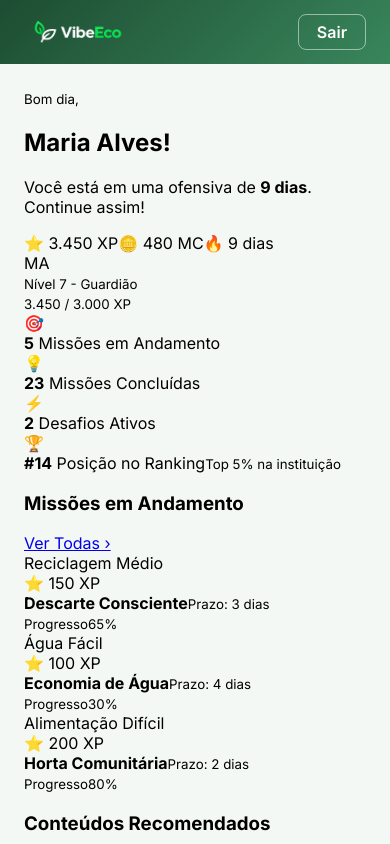
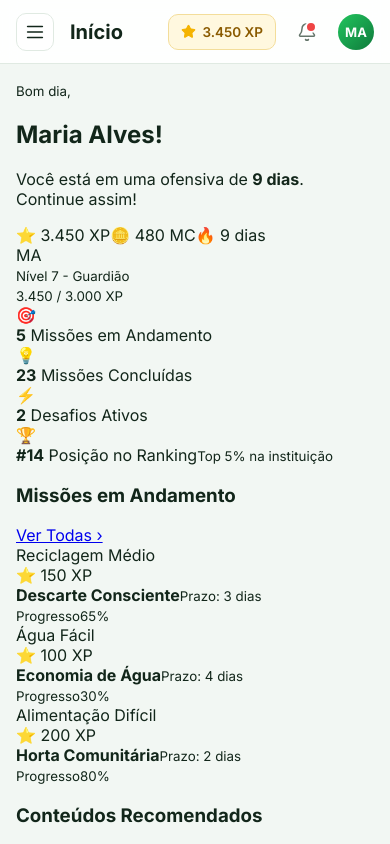
Before and after one commit to pedsousa06-ai/VibeEco-Front-End-Users, a Vue app in the folder VibeEco-FrontEnd-Users/: page / in a window 390 px wide. Both pictures are taken after typing "name@example.com", "Sample123" into the empty fields and a click on the button "Entrar na plataforma". Shown: the top 844 px of the page. Built offline with nearby package versions, Linux system fonts and the light colour scheme.

Commit message:
feat: cria layout com menu lateral, barra do topo e menu responsivo

```diff
--- a/VibeEco-FrontEnd-Users/src/layouts/AppLayout.vue
+++ b/VibeEco-FrontEnd-Users/src/layouts/AppLayout.vue
@@ -1,10 +1,36 @@
 <script setup>
-// LAYOUT PROVISÓRIO da área logada: só uma barra com a logo e o botão Sair, para o fluxo
-// funcionar de ponta a ponta. Será substituído pelo layout do Figma.
-import { useRouter } from 'vue-router'
+import { computed, onBeforeUnmount, onMounted, ref, watch } from 'vue'
+import { useRoute, useRouter } from 'vue-router'
+import Icone from '@/components/Icone.vue'
 import { sair } from '@/services/auth'
+import { usuario } from '@/services/usuario'
 
+const route = useRoute()
 const router = useRouter()
+
+const menu = [
+  { nome: 'Início', to: '/inicio', icone: 'inicio' },
+  { nome: 'Missões', to: '/missoes', icone: 'alvo' },
+  { nome: 'Conteúdos', to: '/conteudos', icone: 'livro' },
+  { nome: 'Feed da Comunidade', to: '/feed', icone: 'usuarios' },
+  { nome: 'Ranking', to: '/ranking', icone: 'trofeu' },
+  { nome: 'Desafios', to: '/desafios', icone: 'raio' },
+  { nome: 'Recompensas', to: '/recompensas', icone: 'presente' },
+  { nome: 'Notificações', to: '/notificacoes', icone: 'sino', selo: true },
+  { nome: 'Histórico', to: '/historico', icone: 'historico' },
+]
+
+const titulo = computed(() => route.meta.titulo || 'VibeEco')
+const busca = ref('')
+const menuAberto = ref(false)
+
+// No celular o menu é uma gaveta: fecha ao trocar de tela ou ao apertar Esc
+watch(() => route.fullPath, () => (menuAberto.value = false))
+function aoApertarTecla(e) {
+  if (e.key === 'Escape') menuAberto.value = false
+}
+onMounted(() => window.addEventListener('keydown', aoApertarTecla))
+onBeforeUnmount(() => window.removeEventListener('keydown', aoApertarTecla))
 
 function deslogar() {
   sair()
@@ -14,54 +40,453 @@ function deslogar() {
 
 <template>
   <div class="app">
-    <header class="topo">
-      <img class="logo" src="/logo-principal.png" alt="VibeEco" />
-      <button type="button" class="sair" @click="deslogar">Sair</button>
-    </header>
+    <a class="pular" href="#conteudo-principal">Pular para o conteúdo</a>
 
-    <main class="conteudo">
-      <RouterView />
-    </main>
+    <div v-if="menuAberto" class="fundo-menu" @click="menuAberto = false"></div>
+
+    <!-- MENU LATERAL -->
+    <aside class="lateral" :class="{ aberta: menuAberto }" aria-label="Menu lateral">
+      <div class="lateral-logo">
+        <img src="/logo-principal.png" alt="VibeEco" />
+        <button type="button" class="fechar-menu" aria-label="Fechar menu" @click="menuAberto = false">
+          <Icone nome="fechar" :tamanho="20" />
+        </button>
+      </div>
+
+      <nav class="menu" aria-label="Navegação principal">
+        <RouterLink v-for="item in menu" :key="item.to" :to="item.to" class="menu-item" active-class="ativo">
+          <Icone :nome="item.icone" :tamanho="20" />
+          <span>{{ item.nome }}</span>
+          <span v-if="item.selo && usuario.notificacoes" class="selo" :aria-label="`${usuario.notificacoes} novas`">
+            {{ usuario.notificacoes }}
+          </span>
+        </RouterLink>
+      </nav>
+
+      <div class="lateral-rodape">
+        <div class="perfil">
+          <span class="avatar avatar-grande" aria-hidden="true">{{ usuario.iniciais }}</span>
+          <div>
+            <strong>{{ usuario.nome }}</strong>
+            <small>{{ usuario.nivel }}</small>
+          </div>
+        </div>
+
+        <RouterLink to="/configuracoes" class="menu-item" active-class="ativo">
+          <Icone nome="engrenagem" :tamanho="20" />
+          <span>Configurações</span>
+        </RouterLink>
+        <button type="button" class="menu-item sair" @click="deslogar">
+          <Icone nome="sair" :tamanho="20" />
+          <span>Sair</span>
+        </button>
+      </div>
+    </aside>
+
+    <div class="principal">
+      <!-- BARRA DO TOPO -->
+      <header class="topo">
+        <button type="button" class="botao-menu" aria-label="Abrir menu" @click="menuAberto = true">
+          <Icone nome="menu" :tamanho="22" />
+        </button>
+
+        <h1 class="topo-titulo">{{ titulo }}</h1>
+
+        <div class="topo-acoes">
+          <label class="busca">
+            <Icone nome="busca" :tamanho="18" />
+            <input v-model="busca" type="search" placeholder="Buscar..." aria-label="Buscar" />
+          </label>
+
+          <span class="chip chip-xp">
+            <Icone nome="estrela" :tamanho="15" preenchido />
+            {{ usuario.xp.toLocaleString('pt-BR') }} XP
+          </span>
+          <span class="chip chip-mc">
+            <Icone nome="moeda" :tamanho="16" />
+            {{ usuario.mc.toLocaleString('pt-BR') }} MC
+          </span>
+
+          <RouterLink to="/notificacoes" class="sino" aria-label="Notificações">
+            <Icone nome="sino" :tamanho="20" />
+            <span v-if="usuario.notificacoes" class="sino-ponto"></span>
+          </RouterLink>
+
+          <span class="avatar" aria-hidden="true">{{ usuario.iniciais }}</span>
+        </div>
+      </header>
+
+      <main id="conteudo-principal" class="conteudo" tabindex="-1">
+        <RouterView />
+      </main>
+    </div>
   </div>
 </template>
 
 <style scoped>
+@import url('https://fonts.googleapis.com/css2?family=Inter:wght@400;500;600;700;800&display=swap');
+
+/* Cores compartilhadas com todas as telas internas (variáveis herdadas pelo <RouterView />) */
 .app {
+  --verde-950: #06361b;
+  --verde-900: #0a4a26;
+  --verde-700: #0f7a3b;
+  --verde-600: #16a34a;
+  --verde-500: #22c55e;
+  --verde-100: #dcf5e5;
+  --fundo: #f2f7f3;
+  --borda: #e0eae2;
+  --texto: #12261a;
+  --texto-suave: #64756a;
+  --largura-menu: 256px;
+
   min-height: 100vh;
-  background: #f4f8f4;
+  background: var(--fundo);
+  color: var(--texto);
   font-family: 'Inter', system-ui, sans-serif;
 }
-.topo {
+
+.pular {
+  position: absolute;
+  left: 12px;
+  top: -48px;
+  z-index: 100;
+  padding: 10px 16px;
+  border-radius: 8px;
+  background: #fff;
+  color: var(--texto);
+  font-weight: 600;
+  text-decoration: none;
+  transition: top 0.15s;
+}
+.pular:focus {
+  top: 12px;
+}
+
+/* ---------- MENU LATERAL ---------- */
+.lateral {
+  position: fixed;
+  inset: 0 auto 0 0;
+  z-index: 50;
+  display: flex;
+  flex-direction: column;
+  width: var(--largura-menu);
+  background: linear-gradient(180deg, #0b6a35 0%, #07502a 55%, #06411f 100%);
+  color: #fff;
+}
+.lateral-logo {
   display: flex;
   align-items: center;
   justify-content: space-between;
+  height: 96px;
+  padding: 0 20px 0 24px;
+  border-bottom: 1px solid rgba(255, 255, 255, 0.1);
+}
+.lateral-logo img {
+  height: 40px;
+  width: auto;
+}
+.fechar-menu {
+  display: none;
+  place-items: center;
+  width: 36px;
+  height: 36px;
+  border: 0;
+  border-radius: 8px;
+  background: rgba(255, 255, 255, 0.1);
+  color: #fff;
+  cursor: pointer;
+}
+
+.menu {
+  flex: 1;
+  display: flex;
+  flex-direction: column;
+  gap: 2px;
+  padding: 16px 12px;
+  overflow-y: auto;
+}
+.menu-item {
+  display: flex;
+  align-items: center;
+  gap: 14px;
+  width: 100%;
+  height: 40px;
+  padding: 0 14px;
+  box-sizing: border-box;
+  border: 0;
+  border-radius: 10px;
+  background: transparent;
+  color: rgba(255, 255, 255, 0.78);
+  font: inherit;
+  font-size: 14.5px;
+  font-weight: 500;
+  text-align: left;
+  text-decoration: none;
+  cursor: pointer;
+  transition: background 0.15s, color 0.15s;
+}
+.menu-item svg {
+  flex: none;
+  opacity: 0.85;
+}
+.menu-item:hover {
+  background: rgba(255, 255, 255, 0.08);
+  color: #fff;
+}
+.menu-item:focus-visible {
+  outline: 2px solid #4ade80;
+  outline-offset: -2px;
+}
+.menu-item.ativo {
+  background: rgba(255, 255, 255, 0.15);
+  color: #fff;
+  font-weight: 600;
+  box-shadow: inset 3px 0 0 #4ade80;
+}
+.menu-item.ativo svg {
+  color: #4ade80;
+  opacity: 1;
+}
+.selo {
+  display: grid;
+  place-items: center;
+  min-width: 22px;
+  height: 22px;
+  margin-left: auto;
+  padding: 0 6px;
+  box-sizing: border-box;
+  border-radius: 99px;
+  background: #ef4444;
+  color: #fff;
+  font-size: 12px;
+  font-weight: 700;
+}
+
+.lateral-rodape {
+  padding: 12px 12px 16px;
+  border-top: 1px solid rgba(255, 255, 255, 0.1);
+}
+.perfil {
+  display: flex;
+  align-items: center;
+  gap: 12px;
+  padding: 8px 14px 12px;
+}
+.perfil strong {
+  display: block;
+  font-size: 14px;
+  font-weight: 600;
+}
+.perfil small {
+  display: block;
+  margin-top: 2px;
+  font-size: 12px;
+  color: #86efac;
+}
+.sair {
+  color: #fda4af;
+}
+.sair:hover {
+  background: rgba(239, 68, 68, 0.18);
+  color: #fecdd3;
+}
+
+.avatar {
+  display: grid;
+  place-items: center;
+  flex: none;
+  width: 36px;
+  height: 36px;
+  border-radius: 50%;
+  background: linear-gradient(135deg, #22c55e, #0f7a3b);
+  color: #fff;
+  font-size: 13px;
+  font-weight: 700;
+}
+.avatar-grande {
+  width: 40px;
+  height: 40px;
+  border: 2px solid rgba(255, 255, 255, 0.35);
+}
+
+/* ---------- ÁREA PRINCIPAL ---------- */
+.principal {
+  margin-left: var(--largura-menu);
+  min-height: 100vh;
+}
+
+.topo {
+  position: sticky;
+  top: 0;
+  z-index: 30;
+  display: flex;
+  align-items: center;
+  gap: 16px;
   height: 64px;
   padding: 0 24px;
-  background: linear-gradient(135deg, #1d4d32, #39865b);
+  box-sizing: border-box;
+  border-bottom: 1px solid var(--borda);
+  background: rgba(255, 255, 255, 0.92);
+  backdrop-filter: blur(8px);
 }
-.logo {
-  height: 36px;
-  width: auto;
+.topo-titulo {
+  margin: 0;
+  font-size: 20px;
+  font-weight: 700;
 }
-.sair {
-  height: 36px;
-  padding: 0 18px;
-  border: 1px solid rgba(255, 255, 255, 0.5);
-  border-radius: 8px;
-  background: transparent;
-  color: #fff;
-  font: inherit;
-  font-weight: 600;
+.botao-menu {
+  display: none;
+  place-items: center;
+  width: 38px;
+  height: 38px;
+  border: 1px solid var(--borda);
+  border-radius: 10px;
+  background: #fff;
+  color: var(--texto);
   cursor: pointer;
 }
-.sair:hover {
-  background: rgba(255, 255, 255, 0.12);
+.topo-acoes {
+  display: flex;
+  align-items: center;
+  gap: 12px;
+  margin-left: auto;
 }
-.sair:focus-visible {
-  outline: 3px solid #1fe05a;
-  outline-offset: 2px;
+
+.busca {
+  display: flex;
+  align-items: center;
+  gap: 8px;
+  width: 300px;
+  height: 38px;
+  padding: 0 12px;
+  box-sizing: border-box;
+  border: 1px solid var(--borda);
+  border-radius: 10px;
+  background: var(--fundo);
+  color: var(--texto-suave);
+  transition: border-color 0.15s, box-shadow 0.15s;
 }
+.busca:focus-within {
+  border-color: var(--verde-600);
+  box-shadow: 0 0 0 3px rgba(34, 197, 94, 0.18);
+}
+.busca input {
+  flex: 1;
+  min-width: 0;
+  border: 0;
+  outline: 0;
+  background: transparent;
+  font: inherit;
+  font-size: 14px;
+  color: var(--texto);
+}
+
+.chip {
+  display: inline-flex;
+  align-items: center;
+  gap: 6px;
+  height: 36px;
+  padding: 0 12px;
+  box-sizing: border-box;
+  border-radius: 10px;
+  font-size: 13.5px;
+  font-weight: 600;
+  white-space: nowrap;
+}
+.chip-xp {
+  border: 1px solid #f3dd9a;
+  background: #fff8df;
+  color: #8a5a00;
+}
+.chip-xp svg {
+  color: #f5b301;
+}
+.chip-mc {
+  border: 1px solid #c9e8d2;
+  background: #eef9f1;
+  color: #0f5b2d;
+}
+
+.sino {
+  position: relative;
+  display: grid;
+  place-items: center;
+  width: 38px;
+  height: 38px;
+  border-radius: 10px;
+  color: var(--texto-suave);
+  transition: background 0.15s, color 0.15s;
+}
+.sino:hover {
+  background: var(--fundo);
+  color: var(--texto);
+}
+.sino:focus-visible {
+  outline: 2px solid var(--verde-600);
+}
+.sino-ponto {
+  position: absolute;
+  top: 8px;
+  right: 9px;
+  width: 8px;
+  height: 8px;
+  border: 2px solid #fff;
+  border-radius: 50%;
+  box-sizing: content-box;
+  background: #ef4444;
+}
+
 .conteudo {
-  padding: 24px;
+  max-width: 1500px;
+  padding: 24px 24px 48px;
+  outline: 0;
+}
+
+/* ---------- CELULAR E TABLET: menu vira gaveta ---------- */
+.fundo-menu {
+  position: fixed;
+  inset: 0;
+  z-index: 40;
+  background: rgba(6, 30, 16, 0.5);
+}
+@media (max-width: 1000px) {
+  .lateral {
+    transform: translateX(-100%);
+    transition: transform 0.25s ease;
+    box-shadow: none;
+  }
+  .lateral.aberta {
+    transform: none;
+    box-shadow: 8px 0 32px rgba(0, 0, 0, 0.35);
+  }
+  .fechar-menu,
+  .botao-menu {
+    display: grid;
+  }
+  .principal {
+    margin-left: 0;
+  }
+  .topo {
+    padding: 0 16px;
+  }
+  .conteudo {
+    padding: 16px 16px 40px;
+  }
+}
+@media (max-width: 760px) {
+  .busca {
+    display: none;
+  }
+}
+@media (max-width: 520px) {
+  .chip-mc {
+    display: none;
+  }
+}
+@media (prefers-reduced-motion: reduce) {
+  .lateral {
+    transition: none;
+  }
 }
 </style>
```
